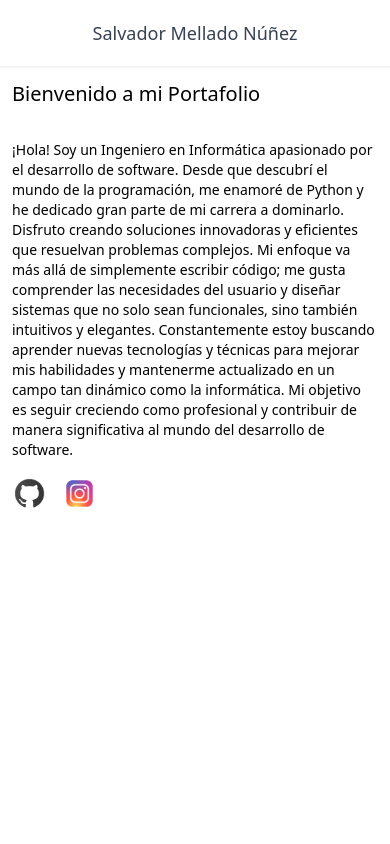
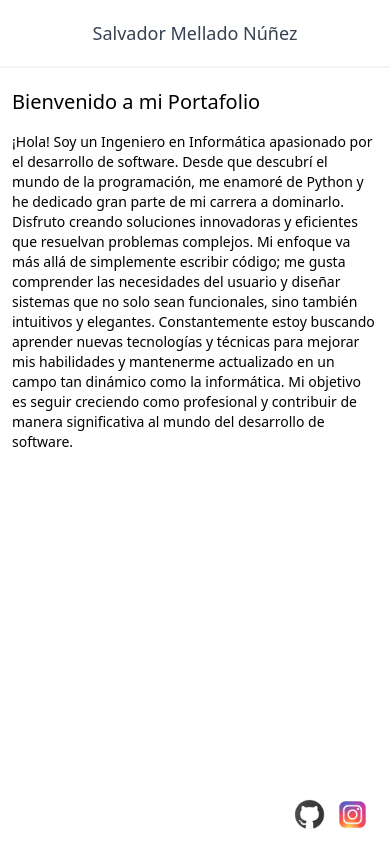
Before and after one commit to salvamn/portafolio-tw, a plain HTML site: page index.html in a window 390 px wide. Shown: the top 844 px of the page. Drawn offline with Linux system fonts and the light colour scheme; a script that the page names is missing.

Commit message:
responsive 1.1.1 Seccion sobre mi

```diff
--- a/index.html
+++ b/index.html
@@ -34,15 +34,13 @@
 
 
     <div id="sobremi"  class="w-full h-[60svh] flex flex-col items-center p-10 max-sm:p-1 max-sm:h-[92svh]">
-        <div class="w-[80%] h-full flex flex-row items-center justify-center max-sm:w-full max-sm:h-full max-sm:flex-col-reverse max-sm:justify-end">
+        <div class="w-[80%] h-full flex flex-row items-center justify-center max-sm:w-full max-sm:h-full max-sm:flex-col-reverse max-sm:justify-center">
             <div class="h-[80%] w-[30%] flex items-center justify-center max-sm:w-[20svh] max-sm:h-[20svh] max-sm:hidden">
                 <img src="src/img/foto.jpg" alt="" class="inline-block shrink-0 rounded-[.95rem] w-[200px] h-[250px] max-sm:h-[20svh] msx-sm:w-[20svh]">
             </div>
-            <div class="w-[60%] h-[80%] flex flex-col justify-between p-2 max-sm:h-[70%] max-sm:w-full max-sm:justify-start">
-                <div class="w-full h-[10%]">
-                    <p class="text-xl">Bienvenido a mi Portafolio</p>
-                </div>
+            <div class="w-[60%] h-[90%] flex flex-col justify-between p-2 max-sm:h-full max-sm:w-full max-sm:justify-between">
                 <div class="text-sm mt-2">
+                    <p class="text-xl mb-4">Bienvenido a mi Portafolio</p>
                     <p>
                         ¡Hola! Soy un Ingeniero en Informática apasionado por el desarrollo de software. Desde que
                         descubrí el mundo de la
@@ -60,11 +58,11 @@
                     </p>
                 </div>
 
-                <div class="w-[100px] h-[100px] mt-4 flex flex-row">
-                    <a href="" class="w-full h-full">
+                <div class="w-[100px] h-[100px] mt-4 flex flex-row max-sm:justify-end max-sm:items-end max-sm:w-full">
+                    <a href="" class="w-full h-full max-sm:w-auto max-sm:mr-2 max-sm:h-auto">
                         <img src="src/img/GitHub.png" alt="" class="w-[35px] h-[35px]">
                     </a>
-                    <a href="" class="w-full h-full">
+                    <a href="" class="w-full h-full max-sm:w-auto max-sm:mr-2 max-sm:h-auto">
                         <img src="src/img/Instagram.png" alt="" class="w-[35px] h-[35px]">
                     </a>
                 </div>
@@ -388,7 +386,7 @@
 
 
 
-    <div id="habilidades"  class="w-full h-svh flex flex-col items-center justify-center max-sm:p-2">
+    <div id="habilidades"  class="w-full h-[100vh] flex flex-col items-center justify-center max-sm:p-2">
         <div class="w-[80%] h-[90%] flex flex-col justify-center items-center mx-sm:w-full max-sm:h-full">
             <div class="h-[10%] mb-4 max-sm:flex max-sm:items-end max-sm:mb-0">
                 <p class="text-xl">Habilidades</p>
```
Also changed, not shown: src/output.css.
